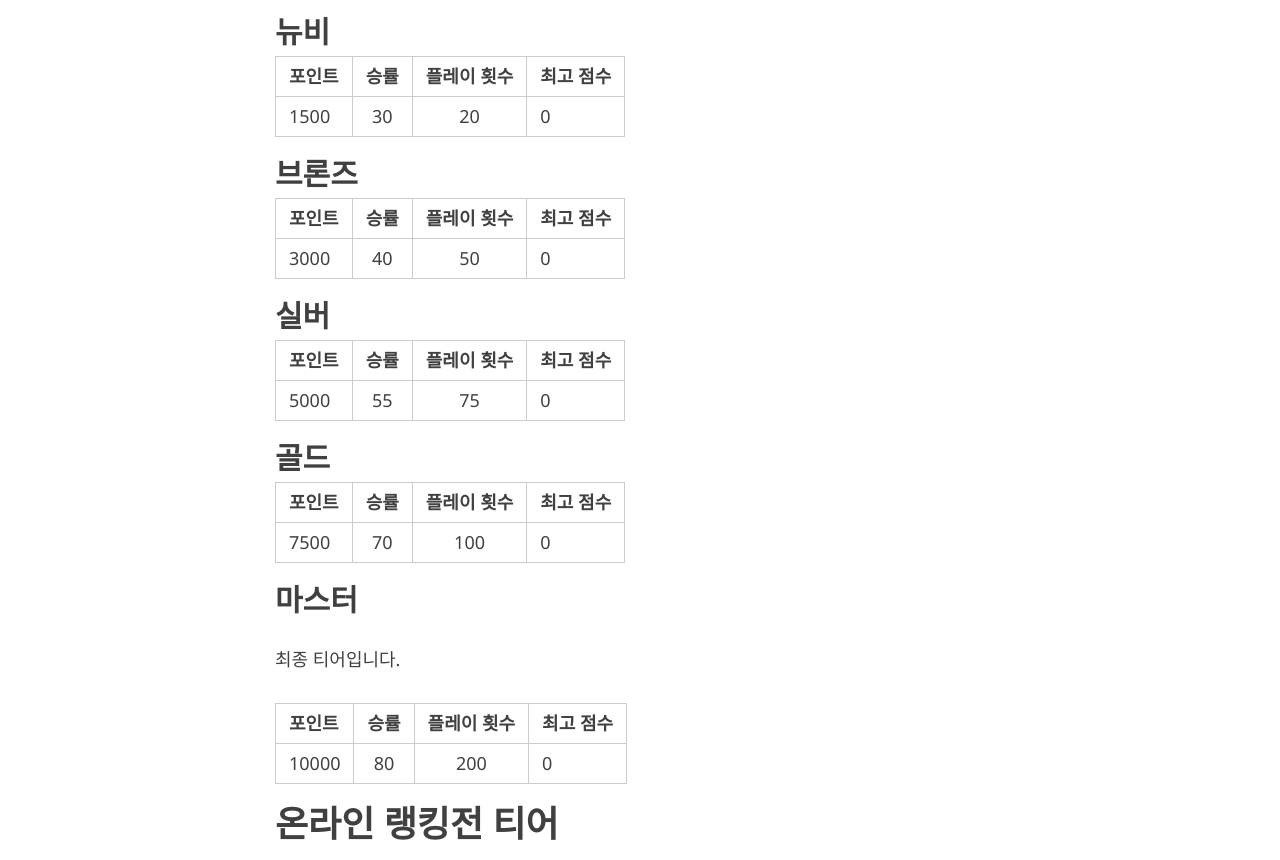
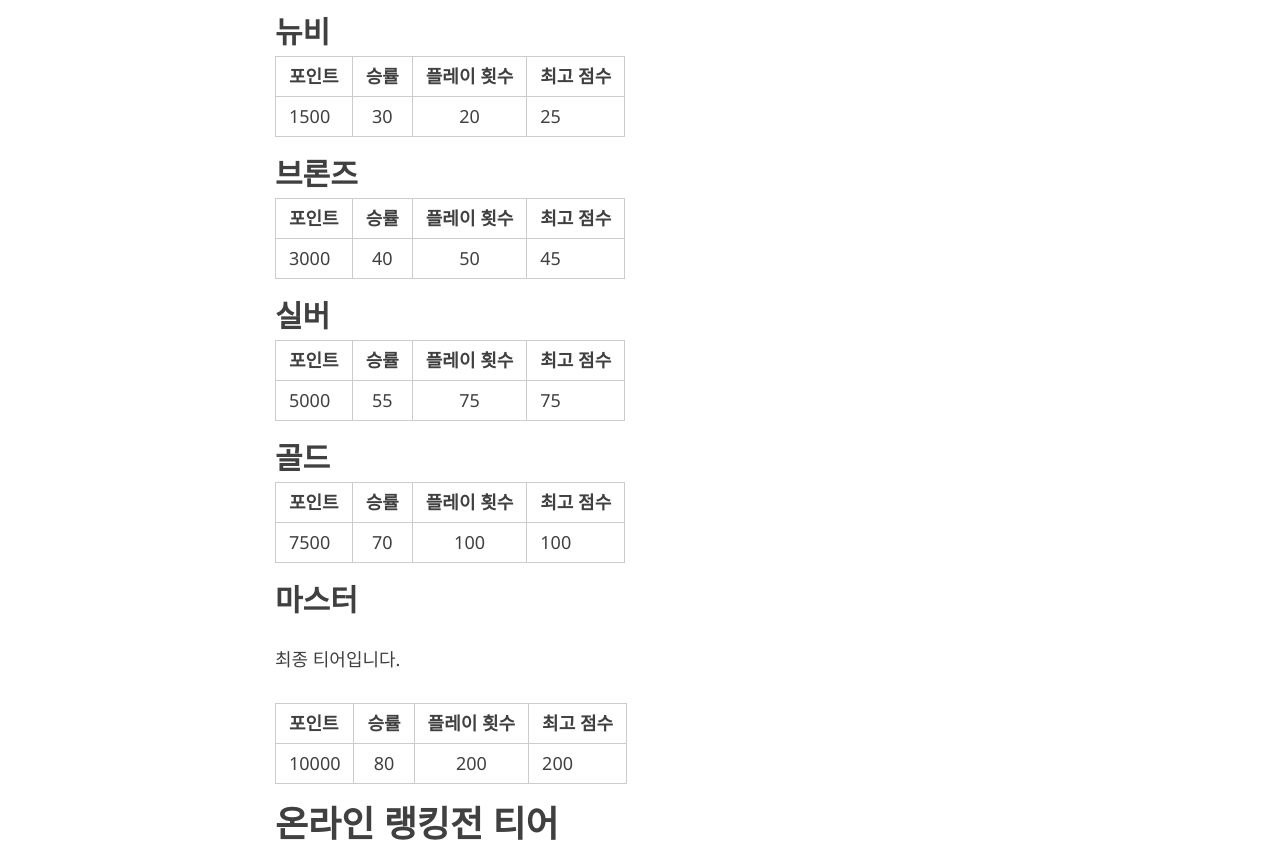
Before and after one commit to kkutbot/kkutbot.github.io, a Jekyll site: the page built from _posts/2021-03-03-끝말잇기-티어-정보.md, in a window 1280 px wide and 1400 px high, scrolled down 594 px. Shown: the part 156-1016 px from the top of the window. Built offline with Jekyll 4.4.1, drawn with Linux system fonts in a browser that asks for light colours; nearby versions of some CDN libraries; comment, search, counter and statistics services are not loaded.

Commit message:
update tier requirement

```diff
--- a/_posts/2021-03-03-끝말잇기-티어-정보.md
+++ b/_posts/2021-03-03-끝말잇기-티어-정보.md
@@ -23,32 +23,32 @@ thumbnail-img: "/assets/img/avatar-icon.png"
 
 | 포인트  | 승률  | 플레이 횟수 | 최고 점수 |
 |------|:---:|:------:|-------|
-| 1500 | 30  |   20   | 0     |
+| 1500 | 30  |   20   | 25    |
 
 ## 브론즈
 
 | 포인트  | 승률  | 플레이 횟수 | 최고 점수 |
 |------|:---:|:------:|-------|
-| 3000 | 40  |   50   | 0     |
+| 3000 | 40  |   50   | 45    |
 
 ## 실버
 
 | 포인트  | 승률 | 플레이 횟수 | 최고 점수 |
-|------|:---:|:------:|------|
-| 5000 | 55 |   75   | 0  |
+|------|:---:|:------:|-------|
+| 5000 | 55 |   75   | 75    |
 
 ## 골드
 
 | 포인트  | 승률  | 플레이 횟수 | 최고 점수 |
 |------|:---:|:------:|-------|
-| 7500 | 70  |  100   | 0     |
+| 7500 | 70  |  100   | 100   |
 
 ## 마스터
 최종 티어입니다.
 
 | 포인트   | 승률  | 플레이 횟수 | 최고 점수 |
 |-------|:---:|:------:|-------|
-| 10000 | 80  |  200   | 0     |
+| 10000 | 80  |  200   | 200   |
 
 # 온라인 랭킹전 티어
 추가 예정
```
